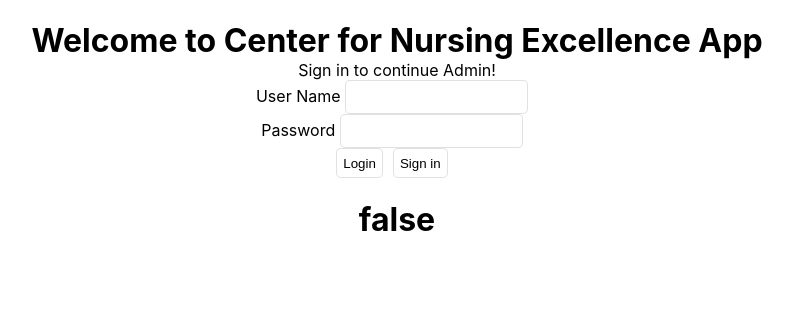
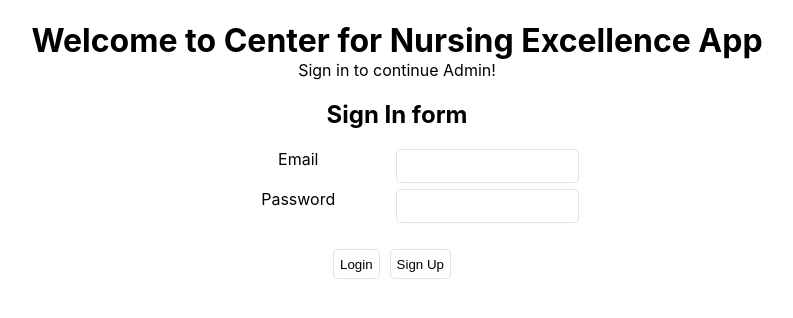
Before and after one commit to gda975/JustInTime, a React (Create React App) app in the folder admin-app/: page / in a window 1280 px wide. Shown: the top 318 px of the page, without its empty margins (243-1036 px from the left). Built offline with nearby package versions, Linux system fonts and the light colour scheme; no server answers; the database is empty.

Commit message:
Added blocker functions for login, plus sign up

```diff
--- a/admin-app/src/App.css
+++ b/admin-app/src/App.css
@@ -169,6 +169,20 @@ textarea:focus {
     backdrop-filter: blur(2px);
 }
 
+.login-input-container {
+    width: 30%;
+    margin:auto;
+    margin-bottom: 20px;
+}
+
+.login-input {
+    float: right;
+}
+
+/* body{
+    background-color: #B0D7EB;
+}
+ */
 
 
 
--- a/admin-app/src/FirebaseAPI.js
+++ b/admin-app/src/FirebaseAPI.js
@@ -148,7 +148,7 @@ function writeData(author, content, resource, time, type, category, title) {
 
     const updates = {};
     updates['/Post' + newKey] = text_post;
-    return update(ref(db, 'Posts'), updates);
+    return update(ref(db, 'Posts'), updates).catch((error) => { alert("Unathorized Access!") });
 }
 
 // PUT APIS
@@ -164,7 +164,7 @@ function updateData(content, key, date, category) {
     updates['/content'] = content;
     updates['/time'] = date;
     updates['/category'] = category;
-    update(ref(db, path), updates);
+    update(ref(db, path), updates).catch(error => { alert("Unathorized Access!") });
     return "";
 }
 
@@ -187,7 +187,7 @@ function deleteData(key) {
     //get path
     const path = 'Posts/' + key;
 
-    return remove(ref(db, path));
+    return remove(ref(db, path)).catch(error => { alert("Unathorized Access!") });
 }
 
 export { writeData, testData, getData, updateData, deleteData, getPostNumber, updatePostNumber, logIn };
--- a/admin-app/src/Insert/InsertElement.js
+++ b/admin-app/src/Insert/InsertElement.js
@@ -35,7 +35,6 @@ export default function InsertElement(props) {
         }
         else writeData('TeamJ_temp', insertInput, false, date, 'text', "Custom", currentValue);
 
-        console.log(insertInput);
         props.callback();
     }
 
--- a/admin-app/src/Login/LoginFirebase.js
+++ b/admin-app/src/Login/LoginFirebase.js
@@ -1,7 +1,7 @@
 import { getAuth, createUserWithEmailAndPassword, signInWithEmailAndPassword } from "firebase/auth";
 
 
-export default function handleLogin(boolean, email, password, callback) {
+export default function handleLogin(boolean, email, password, callback, setState) {
     if (email == null || email == "") {
         throw "Invalid Login"
     }
@@ -11,10 +11,17 @@ export default function handleLogin(boolean, email, password, callback) {
             .then((userCredential) => {
                 // Signed in
                 const user = userCredential.user;
+                callback(true);
                 alert(user);
                 // ...
             })
             .catch((error) => {
+                console.log(error.code);
+                try {
+                    handleErrorCode(error.code, setState)
+                } catch (e) {
+                    alert(e);
+                }
                 const errorCode = error.code;
                 const errorMessage = error.message;
                 // ..
@@ -31,9 +38,30 @@ export default function handleLogin(boolean, email, password, callback) {
             .catch((error) => {
                 const errorCode = error.code;
                 const errorMessage = error.message;
-                alert("Wrong Password!");
+                try {
+                    handleErrorCode(error.code, setState)
+                } catch (e) {
+                    alert(e);
+                }
+
             });
     }
 
 
 }
+
+function handleErrorCode(code, callback) {
+    if (code == null || code == "") {
+        throw "Invalid error code"
+    }
+    switch (code) {
+        case "auth/email-already-in-use":
+            callback("Email already registed, log in instead!");
+            break;
+        case "auth/invalid-email":
+            callback("Invalid Email!");
+            break;
+        default:
+            break;
+    }
+}
--- a/admin-app/src/Login/LoginPage.js
+++ b/admin-app/src/Login/LoginPage.js
@@ -3,13 +3,19 @@ import handleLogin from "./LoginFirebase";
 
 export default function LoginPage(props) {
     let [newUser, setNewUser] = useState(false);
-
+    let [invalidText, setText] = useState("");
 
     function getSubmit(e) {
         e.preventDefault();
-        console.log(e.target[0].value)
-        console.log(e.target[1].value)
-        handleLogin(newUser, e.target[0].value, e.target[1].value, props.callback);
+        if (!newUser) {
+            handleLogin(newUser, e.target[0].value, e.target[1].value, props.callback, setText);
+        } else {
+            if (e.target[1].value !== e.target[2].value) {
+                alert("Unmatched passwords!");
+                return;
+            }
+            handleLogin(newUser, e.target[0].value, e.target[1].value, props.callback, setText);
+        }
         return false;
     }
 
@@ -22,16 +28,26 @@ export default function LoginPage(props) {
             <div id="firebaseui-auth-container"></div>
             <div id="loader">Sign in to continue Admin!</div>
 
+            {newUser ? <h2>Sign Up form</h2> : <h2>Sign In form</h2>}
             <form onSubmit={getSubmit}>
-                <label>User Name </label>
-                <input type="text" minlength="3" required></input><br></br>
-                <label>Password </label>
-                <input type="password" minlength="3" required></input><br></br>
+                <div className="login-input-container">
+                    <label>Email </label>
+                    <input className="login-input" type="text" minLength="3" required></input>
+                </div>
+                <div className="login-input-container">
+                    <label>Password </label>
+                    <input className="login-input" type="password" minLength="3" required></input>
+                </div>
+                {newUser ?
+                    <div className="login-input-container">
+                        <label>Confirm Password</label>
+                        <input className="login-input" type="password" minLength="3" required></input>
+                    </div> :
+                    <div></div>}<br></br>
                 <button type="submit">Login</button>
-                <button type="button" onClick={handleNew}>Sign in</button>
+                <button type="button" onClick={handleNew}>{newUser ? "Sign In" : "Sign Up"}</button>
             </form>
-
-            <h1>{newUser + ""}</h1>
+            <h2>{invalidText}</h2>
         </div>
     )
 }
--- a/admin-app/src/index.js
+++ b/admin-app/src/index.js
@@ -1,4 +1,4 @@
-import React from 'react';
+import React, { StrictMode } from 'react';
 import ReactDOM from 'react-dom/client';
 import './index.css';
 import App from './App';
@@ -6,9 +6,9 @@ import reportWebVitals from './reportWebVitals';
 
 const root = ReactDOM.createRoot(document.getElementById('root'));
 root.render(
-
-        <App />
-
+        <StrictMode>
+                <App />
+        </StrictMode>
 );
 
 // If you want to start measuring performance in your app, pass a function
```
